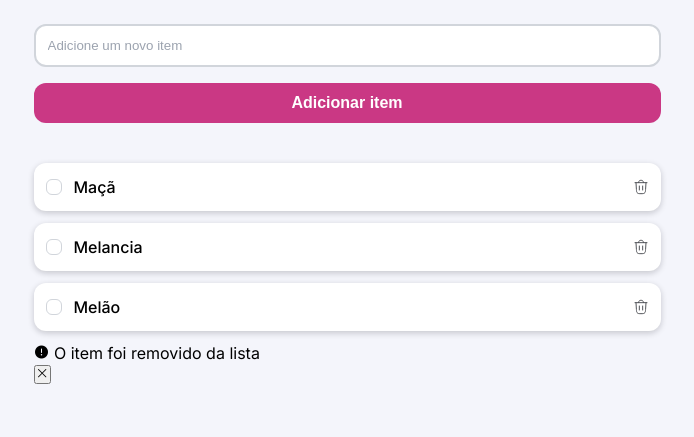
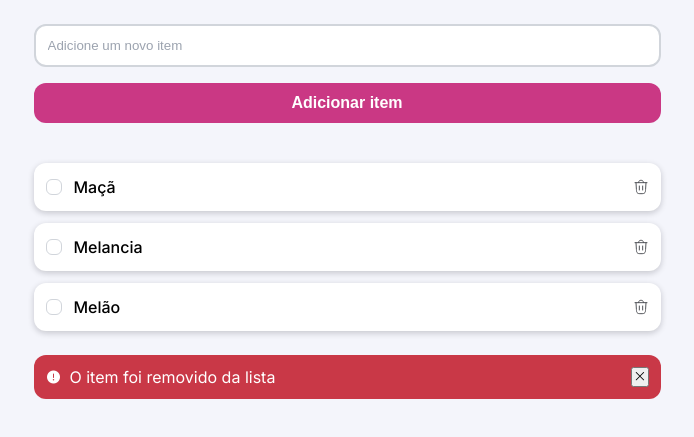
Before and after one commit to Chxvzy/quicklist, a plain HTML site: page index.html in a window 1280 px wide. Shown: the part 185-622 px from the top of the page, without its empty margins (293-987 px from the left). Drawn offline with nearby package versions, Linux system fonts and the light colour scheme.

Commit message:
início das estilizações da div.warning

```diff
--- a/style.css
+++ b/style.css
@@ -171,3 +171,25 @@ main {
         }
     }
 }
+
+.warning {
+    background: var(--color-danger);
+    color: var(--always-white);
+    padding: 1.2rem;
+    display: flex;
+    justify-content: space-between;
+    border-radius: 1.2rem;
+    margin-top: 2.4rem;
+
+    opacity: 1;
+    transform: translateY(0);
+    transition: opacity .4s ease, transform .4s ease;
+
+    div {
+        display: flex;
+        align-items: center;
+        gap: 0.8rem;
+
+    }
+
+}
```
